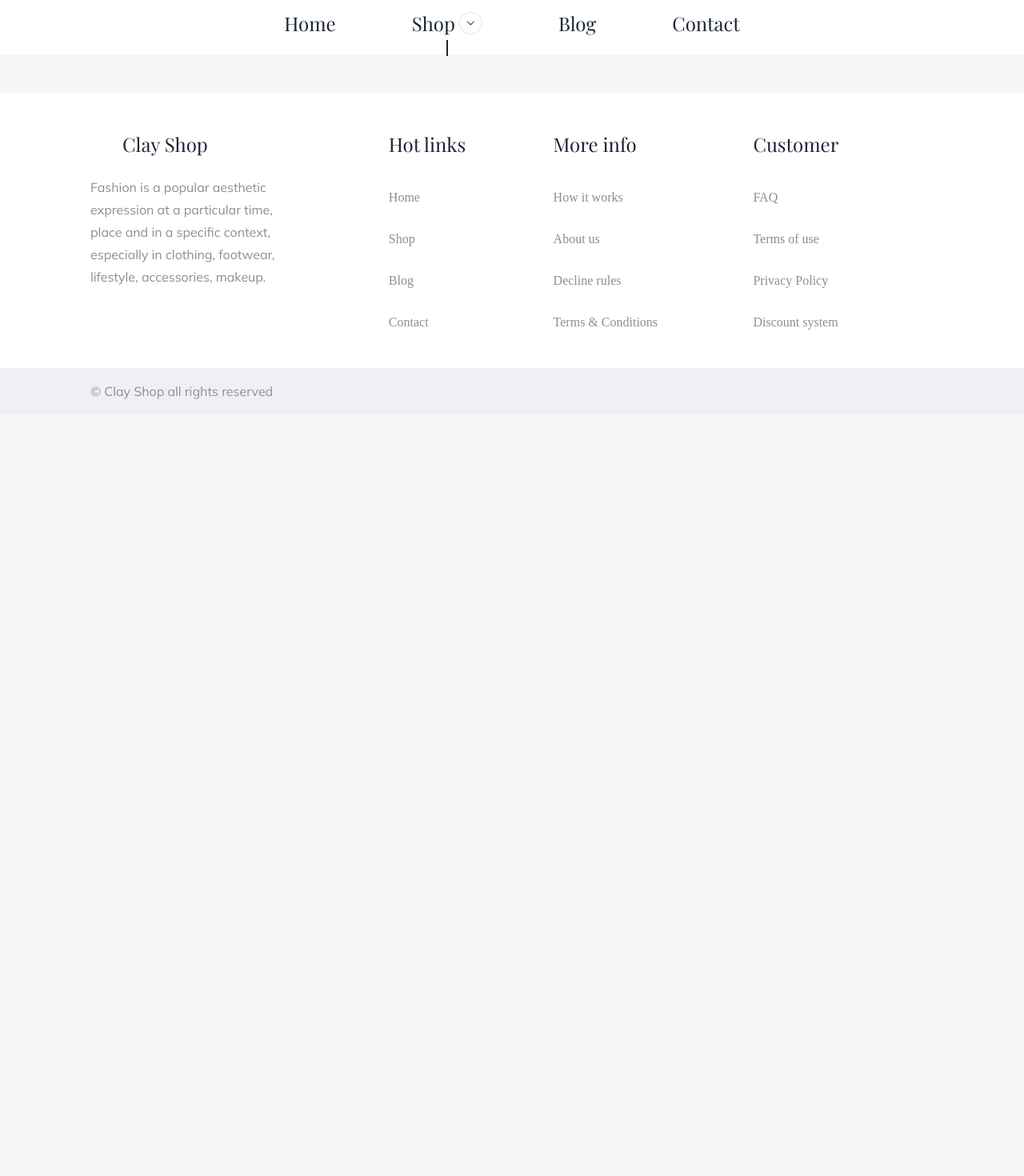
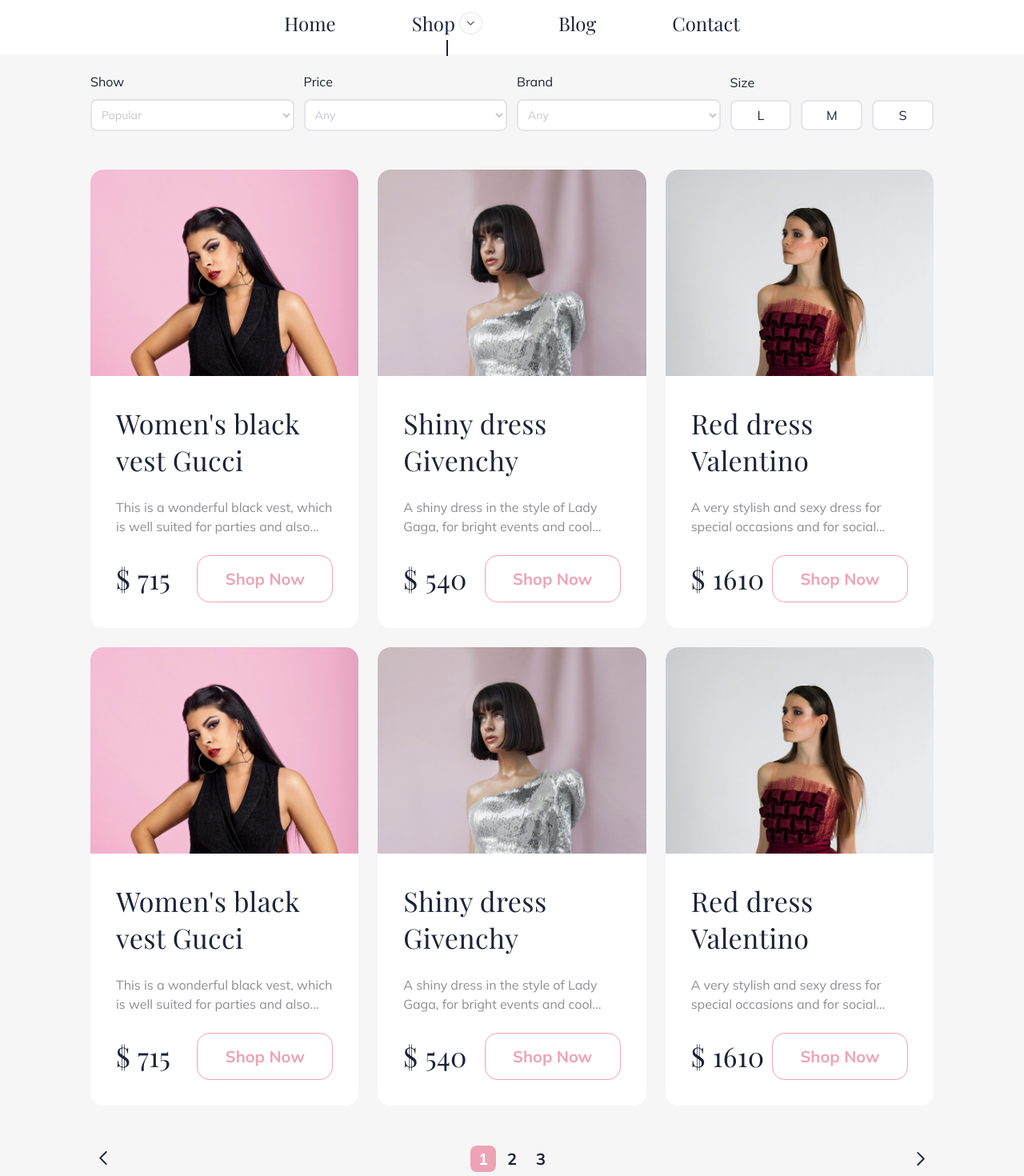
Before and after one commit to LGPossatto/e-commerce-clay, a React (Create React App) app: page /Shop in a window 1280 px wide. Shown: the part 80-1550 px from the top of the page at 80% size. Before the commit the page ends 800 px from the top, so only its background shows below. Built offline with nearby package versions, Linux system fonts and the light colour scheme; some icons are missing.

Commit message:
created shop-menu and shop page

```diff
--- a/src/App.tsx
+++ b/src/App.tsx
@@ -4,6 +4,7 @@ import Nav from "./components/navigations/nav/Nav.component";
 import NavMobile from "./components/navigations/nav-mobile/NavMobile.component";
 import Footer from "./components/footer/Footer.component";
 import Home from "./pages/home/Home.page";
+import Shop from "./pages/shop/Shop.page";
 
 const App = () => {
   return (
@@ -12,6 +13,7 @@ const App = () => {
       <NavMobile></NavMobile>
       <Switch>
         <Route exact path="/Home" component={Home}></Route>
+        <Route exact path="/Shop" component={Shop}></Route>
         <Redirect exact path="/" to="/Home"></Redirect>
       </Switch>
       <Footer></Footer>
--- a/src/assets/styles/globals.style.scss
+++ b/src/assets/styles/globals.style.scss
@@ -135,6 +135,11 @@ p {
   font-size: 14px;
 }
 
+.font-regular-gray {
+  font-size: 14px;
+  color: $color-gray-5;
+}
+
 .font-subtitle-regular {
   font-size: 16px;
 }
--- /dev/null
+++ b/src/components/forms/form-options/FormOptions.component.tsx
@@ -0,0 +1,26 @@
+import { FC } from "react";
+import "./formOptions.style.scss";
+
+interface props {
+  label: string;
+  options: string[];
+}
+
+const FormOptions: FC<props> = ({ label, options }) => {
+  return (
+    <div className="form-options">
+      <label htmlFor={label} className="font-subtitle-regular">
+        {label}
+      </label>
+      <select name={label} id={label} className="font-regular-gray">
+        {options.map((option, i) => (
+          <option key={i} value={option}>
+            {option}
+          </option>
+        ))}
+      </select>
+    </div>
+  );
+};
+
+export default FormOptions;
--- /dev/null
+++ b/src/components/forms/form-options/formOptions.style.scss
@@ -0,0 +1,24 @@
+@import "../../../assets/styles/varibles.style";
+
+.form-options {
+  width: 100%;
+
+  label {
+    display: block;
+    margin: 12px 0;
+
+    font-family: $font-body;
+  }
+
+  select {
+    display: block;
+    width: 100%;
+    padding: 8px;
+
+    background-color: $color-white;
+    border: 2px solid $color-gray-3;
+    border-radius: 8px;
+
+    font-family: $font-body;
+  }
+}
--- /dev/null
+++ b/src/components/forms/form-radio/FormRadio.component.tsx
@@ -0,0 +1,35 @@
+import { FC } from "react";
+import "./formRadio.style.scss";
+
+interface props {
+  text: string;
+  options: string[];
+}
+
+const FormRadio: FC<props> = ({ text, options }) => {
+  return (
+    <div className="form-radio">
+      <p className="font-subtitle-regular">{text}</p>
+      <div className="flex jc-sb ai-c">
+        {options.map((option, i) => (
+          <div key={i} className="radio-box">
+            <input
+              type="radio"
+              id={option}
+              name="radios"
+              value={option}
+            ></input>
+            <label
+              htmlFor={option}
+              className="font-subtitle-regular flex ai-c jc-c"
+            >
+              {option}
+            </label>
+          </div>
+        ))}
+      </div>
+    </div>
+  );
+};
+
+export default FormRadio;
--- /dev/null
+++ b/src/components/forms/form-radio/formRadio.style.scss
@@ -0,0 +1,62 @@
+@import "../../../assets/styles/varibles.style";
+
+.form-radio {
+  width: 100%;
+
+  p {
+    margin: 12px 0;
+  }
+
+  .radio-box {
+    cursor: pointer;
+    user-select: none;
+
+    display: block;
+    position: relative;
+
+    height: 38px;
+    width: 100%;
+
+    &:not(:first-child) {
+      margin-left: 12px;
+    }
+  }
+
+  label {
+    position: absolute;
+    top: 0;
+    left: 0;
+
+    height: 100%;
+    width: 100%;
+
+    background-color: $color-white;
+    border: 2px solid $color-gray-3;
+    border-radius: 8px;
+
+    font-family: $font-body;
+
+    transition: background-color 0.25s ease-in-out,
+      border-color 0.25s ease-in-out, color 0.25s ease-in-out,
+      font-weight 0.25s ease-in-out;
+  }
+
+  input {
+    cursor: pointer;
+    position: absolute;
+    z-index: 1;
+
+    width: 100%;
+    height: 100%;
+
+    opacity: 0;
+  }
+
+  input[type="radio"]:checked + label {
+    background-color: $color-pink;
+    border-color: $color-pink;
+
+    font-weight: 700;
+    color: $color-white;
+  }
+}
--- /dev/null
+++ b/src/components/shop-menu/ShopMenu.component.tsx
@@ -0,0 +1,25 @@
+import FormOptions from "../forms/form-options/FormOptions.component";
+import FormRadio from "../forms/form-radio/FormRadio.component";
+import "./shopMenu.style.scss";
+
+const ShopMenu = () => {
+  return (
+    <div className="shop-menu flex jc-sb ai-c">
+      <FormOptions
+        label="Show"
+        options={["Popular", "Man", "Woman", "Kids"]}
+      ></FormOptions>
+      <FormOptions
+        label="Price"
+        options={["Any", "Less than $100", "Less than $500", "Less than $1000"]}
+      ></FormOptions>
+      <FormOptions
+        label="Brand"
+        options={["Any", "Gucci", "Yves Saint Laurent", "Karl Lagerfeld"]}
+      ></FormOptions>
+      <FormRadio text="Size" options={["L", "M", "S"]}></FormRadio>
+    </div>
+  );
+};
+
+export default ShopMenu;
--- /dev/null
+++ b/src/components/shop-menu/shopMenu.style.scss
@@ -0,0 +1,9 @@
+.shop-menu {
+  & > *:not(:first-child) {
+    margin-left: 12px;
+  }
+
+  @media (max-width: 500px) {
+    flex-direction: column;
+  }
+}
--- /dev/null
+++ b/src/pages/shop/Shop.page.tsx
@@ -0,0 +1,71 @@
+import "./shop.style.scss";
+import { ReactComponent as Arrow } from "../../assets/icons/arrow_small.svg";
+import displayImg1 from "../../assets/images/img-card-product-1.jpg";
+import displayImg2 from "../../assets/images/img-card-product-2.jpg";
+import displayImg3 from "../../assets/images/img-card-product-3.jpg";
+
+import ShopMenu from "../../components/shop-menu/ShopMenu.component";
+import CardProduct from "../../components/cards/card-product/CardProduct.component";
+
+const Shop = () => {
+  return (
+    <div className="shop container">
+      <ShopMenu></ShopMenu>
+      <div className="shop__items">
+        <CardProduct
+          href="/"
+          displayImg={displayImg1}
+          title="Women's black vest Gucci"
+          desc="This is a wonderful black vest, which is well suited for parties and also great…"
+          price={715}
+        ></CardProduct>
+        <CardProduct
+          href="/"
+          displayImg={displayImg3}
+          title="Shiny dress Givenchy"
+          desc="A shiny dress in the style of Lady Gaga, for bright events and cool parties…"
+          price={540}
+        ></CardProduct>
+        <CardProduct
+          href="/"
+          displayImg={displayImg2}
+          title="Red dress Valentino"
+          desc="A very stylish and sexy dress for special occasions and for social events, impre…"
+          price={1610}
+        ></CardProduct>
+        <CardProduct
+          href="/"
+          displayImg={displayImg1}
+          title="Women's black vest Gucci"
+          desc="This is a wonderful black vest, which is well suited for parties and also great…"
+          price={715}
+        ></CardProduct>
+        <CardProduct
+          href="/"
+          displayImg={displayImg3}
+          title="Shiny dress Givenchy"
+          desc="A shiny dress in the style of Lady Gaga, for bright events and cool parties…"
+          price={540}
+        ></CardProduct>
+        <CardProduct
+          href="/"
+          displayImg={displayImg2}
+          title="Red dress Valentino"
+          desc="A very stylish and sexy dress for special occasions and for social events, impre…"
+          price={1610}
+        ></CardProduct>
+      </div>
+      <div className="shop__pages flex jc-sb ai-c">
+        <Arrow></Arrow>
+        <div className="flex jc-sb ai-c">
+          <h4 className="">1</h4>
+          <h4 className="">2</h4>
+          <h4 className="">3</h4>
+        </div>
+        <Arrow></Arrow>
+      </div>
+    </div>
+  );
+};
+
+export default Shop;
--- /dev/null
+++ b/src/pages/shop/shop.style.scss
@@ -0,0 +1,58 @@
+@import "../../assets/styles/varibles.style";
+
+.shop {
+  & > :first-child {
+    margin-top: 12px;
+  }
+
+  &__items {
+    margin: 48px 0;
+
+    display: grid;
+    grid-template-columns: repeat(3, 1fr);
+    gap: 24px;
+
+    & > * {
+      width: 100%;
+    }
+
+    @media (max-width: 950px) {
+      grid-template-columns: repeat(2, 1fr);
+    }
+
+    @media (max-width: 550px) {
+      grid-template-columns: repeat(1, 1fr);
+    }
+  }
+
+  &__pages {
+    width: 100%;
+
+    svg {
+      cursor: pointer;
+      width: 32px;
+      height: 32px;
+
+      &:first-child {
+        transform: rotate(90deg);
+      }
+
+      &:last-child {
+        transform: rotate(-90deg);
+      }
+    }
+
+    h4 {
+      cursor: pointer;
+      padding: 4px 10px;
+      margin: 2px;
+
+      &:first-child {
+        border-radius: 8px;
+
+        background-color: $color-pink;
+        color: $color-white;
+      }
+    }
+  }
+}
```
